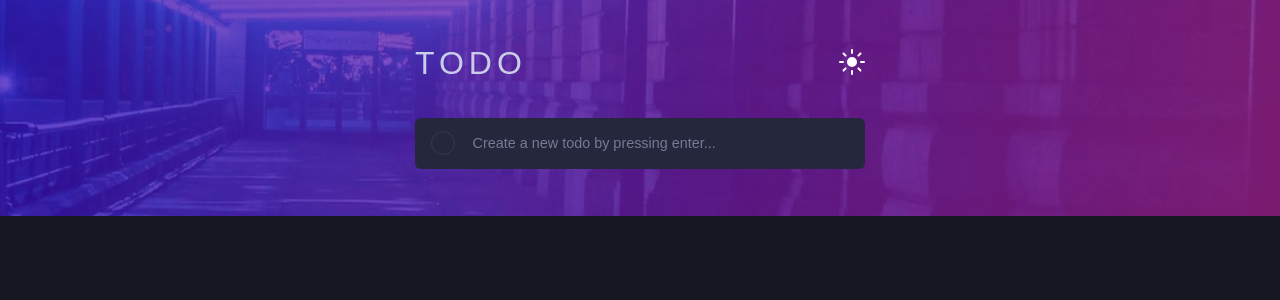
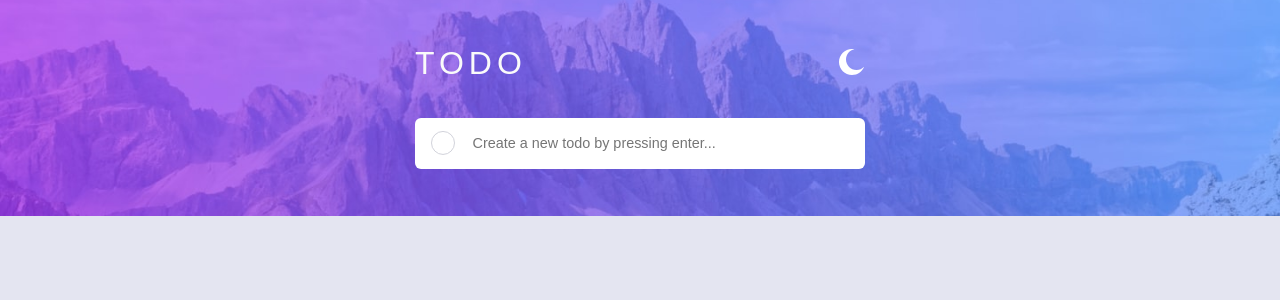
Before and after one commit to alfredthompsonOvie/todo-app, a Vue app: page / in a window 1280 px wide. Shown: the top 300 px of the page. Built offline with nearby package versions, Linux system fonts and the light colour scheme.

Commit message:
trying other ways to get activeTodos

```diff
--- a/src/App.vue
+++ b/src/App.vue
@@ -7,27 +7,19 @@
 		<div class="todo__container">
 			<!-- AppHeader -->
 			<app-header :isDark="isDark" @theme="isDark = !isDark" />
-			<!-- todo input -->
-			<!-- <create-todo v-model="todoItem" /> -->
+			<!-- get todo -->
 			<create-todo />
-			<!-- todo output -->
+			<!-- display todos -->
 			<todo-lists />
-			<!-- <app-todo-list
-			:todos="todos"
-			@deleteItem="deleteTodo"
-			@clearCompleted="clearCompletedTodo"
-			/> -->
-			<!-- @updateTodoList="updateTodoList" -->
 		</div>
 	</div>
 </template>
 
 <script>
-import { ref, watch, onMounted } from "vue";
+import { ref, watch } from "vue";
 import AppHeader from "@/components/AppHeader.vue";
 import CreateTodo from "@/components/CreateTodo.vue";
 import TodoLists from "@/components/TodoLists.vue";
-// import AppTodoList from "./components/AppTodoList.vue";
 
 export default {
 	name: "App",
@@ -35,65 +27,17 @@ export default {
 		AppHeader,
 		CreateTodo,
 		TodoLists,
-		// AppTodoList,
 	},
 
 	setup() {
 		const isDark = ref(true);
-		// const todoItem = ref("");
-		// const todos = ref([]);
-
-		// const getTodoItem = (v) => todoItem.value = v
-
-		// watch(todoItem, () => {
-		// 	let todo = {
-		// 			content: todoItem.value,
-		// 			isCompleted: false,
-		// 			id: UID(),
-		// 		};
-
-		// 		todos.value.unshift(todo);
-		// })
-
-
-		// watch(
-		// 	todos,
-		// 	(newVal) => {
-		// 		localStorage.setItem("todos", JSON.stringify(newVal));
-		// 	},
-		// 	{ deep: true }
-		// );
-
-		// onMounted(() => {
-		// 	todos.value = JSON.parse(localStorage.getItem("todos")) || [];
-		// });
-		onMounted(()=> console.log('app'))
-
-		// function deleteTodo(item) {
-		// 	todos.value = todos.value.filter((todo) => {
-		// 		return todo !== item;
-		// 	});
-		// }
-		// function clearCompletedTodo() {
-		// 	todos.value = todos.value.filter((todo) => {
-		// 		return todo.isCompleted !== true;
-		// 	});
-		// }
-
-		// function updateTodoList(lists) {
-		// 	todos.value = [];
-		// 	todos.value = lists
-		// 	console.log(lists);
-		// }
-
+		watch(isDark, () => {
+      localStorage.setItem("themeState", isDark.value)
+    })
+		// fires onCreated
+		isDark.value = JSON.parse(localStorage.getItem('themeState'))
 		return {
 			isDark,
-			// todoItem,
-			// todos,
-			// deleteTodo,
-			// clearCompletedTodo,
-			// getTodoItem,
-			// updateTodoList,
 		};
 	},
 };
--- a/src/components/CreateTodo.vue
+++ b/src/components/CreateTodo.vue
@@ -11,7 +11,6 @@
 				class="form__control"
 				:class="{ error: errors.todo }"
 				v-model="todo"
-				@keyup.enter="sendData"
 			/>
 			<span class="circle"></span>
 		</form>
--- a/src/components/TodoLists.vue
+++ b/src/components/TodoLists.vue
@@ -1,9 +1,8 @@
 <template>
 	<div class="todo__outputContainer" v-auto-animate>
-		<!-- ------------------------------------------------- -->
 		<!-- ALL -->
 		<template v-if="filteredBy === 'all'">
-			<draggable v-model="todos" tag="ul" itemKey="todo" :animation="900">
+			<draggable v-model="todos" tag="ul" itemKey="todo" :animation="100">
 				<template #item="{ element: todo }">
 					<li class="todo__item">
 						<div class="checkbox__container">
@@ -31,18 +30,16 @@
 					</li>
 				</template>
 			</draggable>
-			<!-- <TodoItem
-			v-for="item in todoList"
-			:key="item.content"
-			:todo="item"
-			/> -->
-			<!-- <TodoItem :todoList="todoList"/> -->
 		</template>
 		<!-- ACTIVE -->
 		<template v-if="filteredBy === 'active'">
-			<!-- <TodoItem :todoList="active"/> -->
-			<!-- <TodoItem v-for="item in active" :key="item.content" :todo="item" /> -->
-			<draggable v-model="activeTodos" tag="ul" itemKey="active" :animation="100">
+			<draggable
+			v-model="activeTodos"
+			tag="ul"
+			itemKey="active"
+			:animation="100"
+			@change="onDragChange"
+			>
 				<template #item="{ element: todo }">
 					<li class="todo__item">
 						<div class="checkbox__container">
@@ -73,7 +70,7 @@
 		</template>
 		<!-- COMPLETED-->
 		<template v-if="filteredBy === 'completed'">
-			<draggable v-model="completedTodos" tag="ul" itemKey="completed" :animation="900">
+			<draggable v-model="completedTodos" tag="ul" itemKey="completed" :animation="100">
 				<template #item="{ element: todo }">
 					<li class="todo__item">
 						<div class="checkbox__container">
@@ -102,9 +99,7 @@
 				</template>
 			</draggable>
 		</template>
-		<!-- ------------------------------------------------- -->
-		<!-- ------------------------------------------------- -->
-		<!-- ------------------------------------------------- -->
+
 		<!--! controls -->
 		<div class="controlsTab" v-if="todos.length">
 			<p class="item__left">{{ store.itemsLeftTodo }} left</p>
@@ -147,8 +142,7 @@
 </template>
 
 <script setup>
-import { ref, computed, watch } from "vue";
-// import TodoItem from "./TodoItem.vue";
+import { ref } from "vue";
 import { useTodoStore } from "../stores/todo";
 import { storeToRefs } from "pinia";
 
@@ -158,25 +152,22 @@ const store = useTodoStore();
 const { todos, activeTodos, completedTodos } = storeToRefs(store);
 const filteredBy = ref("all");
 
-const todoList = ref(todos);
-
-const active = ref(activeTodos);
-const completed = ref(completedTodos);
-
 const handleClearCompleted = () => {
 	store.clearCompleted();
 };
 
 const handleChange = ($event, todo) => {
-  // console.log($event.target.checked);
-  // console.log(todo);
   store.updateTodo(todo)
 }
 const handleClick = (todo) => {
   console.log("todoItem",todo);
   store.deleteTodo(todo)
 }
-
+const onDragChange = ($event) => {
+	console.log("$event", $event);
+	console.log(activeTodos.value);
+	localStorage.setItem("active", JSON.stringify(activeTodos.value));
+}
 // export default {
 // 	name: "TodoLists",
 // 	components: {
--- a/src/stores/todo.js
+++ b/src/stores/todo.js
@@ -2,53 +2,24 @@ import { defineStore } from "pinia";
 import { computed, onMounted, ref, watch, watchEffect } from "vue";
 
 export const useTodoStore = defineStore('todo', () => {
-  console.log('pinia');
+  const allTodos = ref([])
+
   const todos = ref([])
-  // const allTodos = ref([])
   const activeTodos = ref([])
   const completedTodos = ref([])
-
-  watchEffect(()=>activeTodos.value = todos.value.filter(tds => !tds.isCompleted))
-  watchEffect(() => completedTodos.value = todos.value.filter(td => td.isCompleted))
+  const itemsLeftTodo = computed(()=>activeTodos.value.length)
 
 
-  // watchEffect(() => todos.value.forEach(tds =>
-  // {
-  //   if (!tds.isCompleted) {
-  //     activeTodos.value.push(tds)
-  //   }
-  //  }))
-
-  // watchEffect(() => {
-  //   // active
-  //   for (let i = 0; i < todos.value.length; i++) {
-  //     console.log(todos.value[i]);
-  //     if (!todos.value[i].isCompleted) {
-  //       activeTodos.value.push(todos.value[i]);
-  //     } else {
-  //       continue;
-  //     }
-  //   }
-  // })
-
-  // watch(todos, () => {
-  //   // active
-  //   for (let todo of todos.value) {
-  //     console.log(todo);
-  //     if (!todo.isCompleted) {
-  //       activeTodos.value.unshift(todo);
-  //     } else {
-  //       continue;
-  //     }
-  //   }
-  // })
 
 
-  const itemsLeftTodo = computed(()=>activeTodos.value.length)
+  const addTodo = (todoItem) => {
+    console.log(todoItem);
+    todos.value.unshift(todoItem);
+    allTodos.value.unshift(todoItem);
+  }
 
   const deleteTodo = (todo) => {
     todos.value = todos.value.filter(td => td !== todo)
-    console.log("store",todos.value);
   }
   const clearCompleted = () => {
     todos.value = todos.value.filter(td => !td.isCompleted)
@@ -61,41 +32,57 @@ export const useTodoStore = defineStore('todo', () => {
       return td;
     })
   }
-  const addTodo = (todo) => {
-    todos.value.unshift(todo)
-  }
+
+  watchEffect(()=>activeTodos.value = todos.value.filter(tds => !tds.isCompleted))
+  watchEffect(() => completedTodos.value = todos.value.filter(td => td.isCompleted))
+
+  // --------------------new------------------
+  watch(allTodos, (newVal) => {
+    console.log("----------allTodos start---------");
+    console.log(newVal);
+    console.log("----------allTodos ends---------");
+  })
+
+  watch(todos, (newVal) => {
+    console.log("----------todos start---------");
+    console.log(newVal);
+    console.log("----------todos end---------");
+  })
+  // --------------------new------------------
 
 
-
-		watch(
-			todos,
-			(newVal) => {
-				localStorage.setItem("todos", JSON.stringify(newVal));
-			},
-			{ deep: true }
-		);
+		// watch(
+		// 	todos,
+		// 	(newVal) => {
+		// 		localStorage.setItem("todos", JSON.stringify(newVal));
+		// 	},
+		// 	{ deep: true }
+		// );
 		// watch(
 		// 	activeTodos,
-		// 	(newVal) => {
+    //   (newVal) => {
+    //     console.log("watch", newVal);
 		// 		localStorage.setItem("active", JSON.stringify(newVal));
 		// 	},
 		// 	{ deep: true }
 		// );
-		watch(
-			completedTodos,
-			(newVal) => {
-				localStorage.setItem("completed", JSON.stringify(newVal));
-			},
-			{ deep: true }
-  );
-  watchEffect(()=>localStorage.setItem("active", JSON.stringify(activeTodos)))
+	// 	watch(
+	// 		completedTodos,
+	// 		(newVal) => {
+	// 			localStorage.setItem("completed", JSON.stringify(newVal));
+	// 		},
+	// 		{ deep: true }
+  // );
 
 		onMounted(() => {
 			todos.value = JSON.parse(localStorage.getItem("todos")) || [];
 			activeTodos.value = JSON.parse(localStorage.getItem("active")) || [];
 			completedTodos.value = JSON.parse(localStorage.getItem("completed")) || [];
 		});
-  /*
+
+
+
+    /*
 
   actions: {
   updateRole(newRole) {
```
